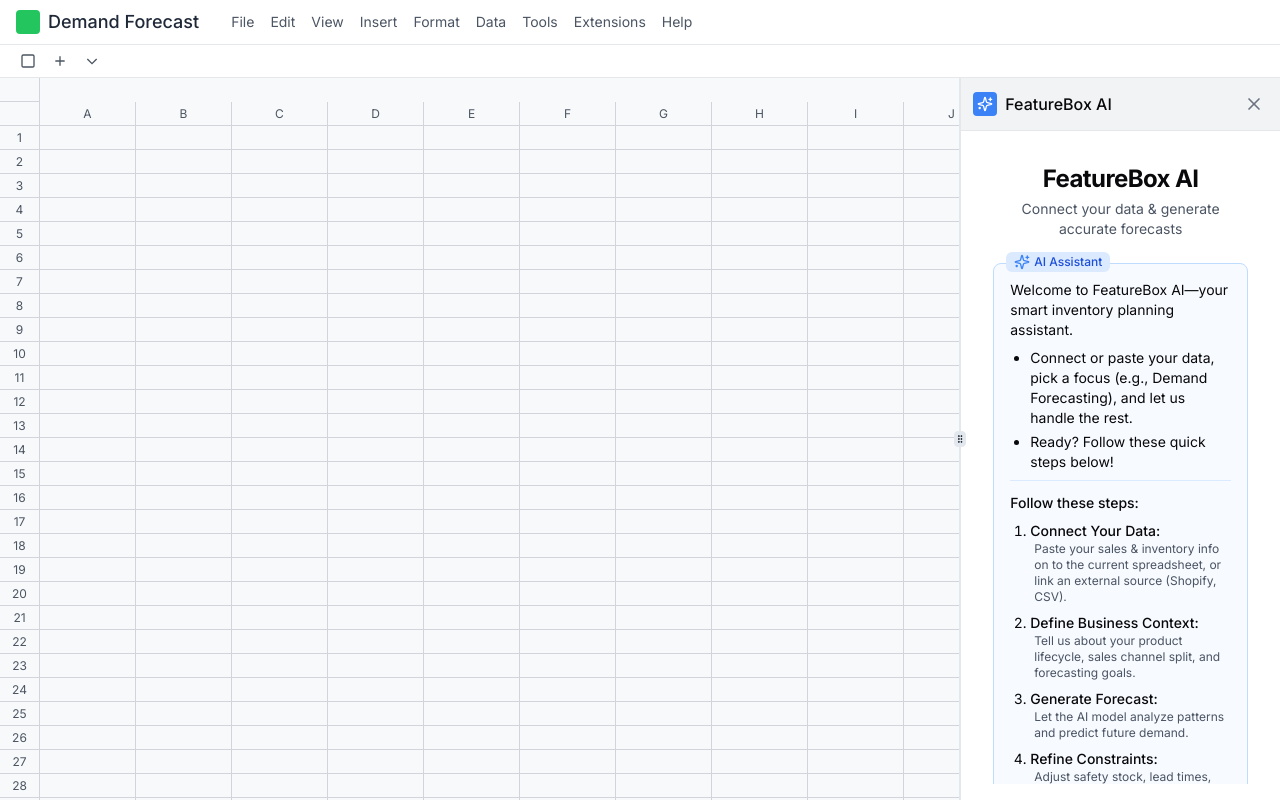
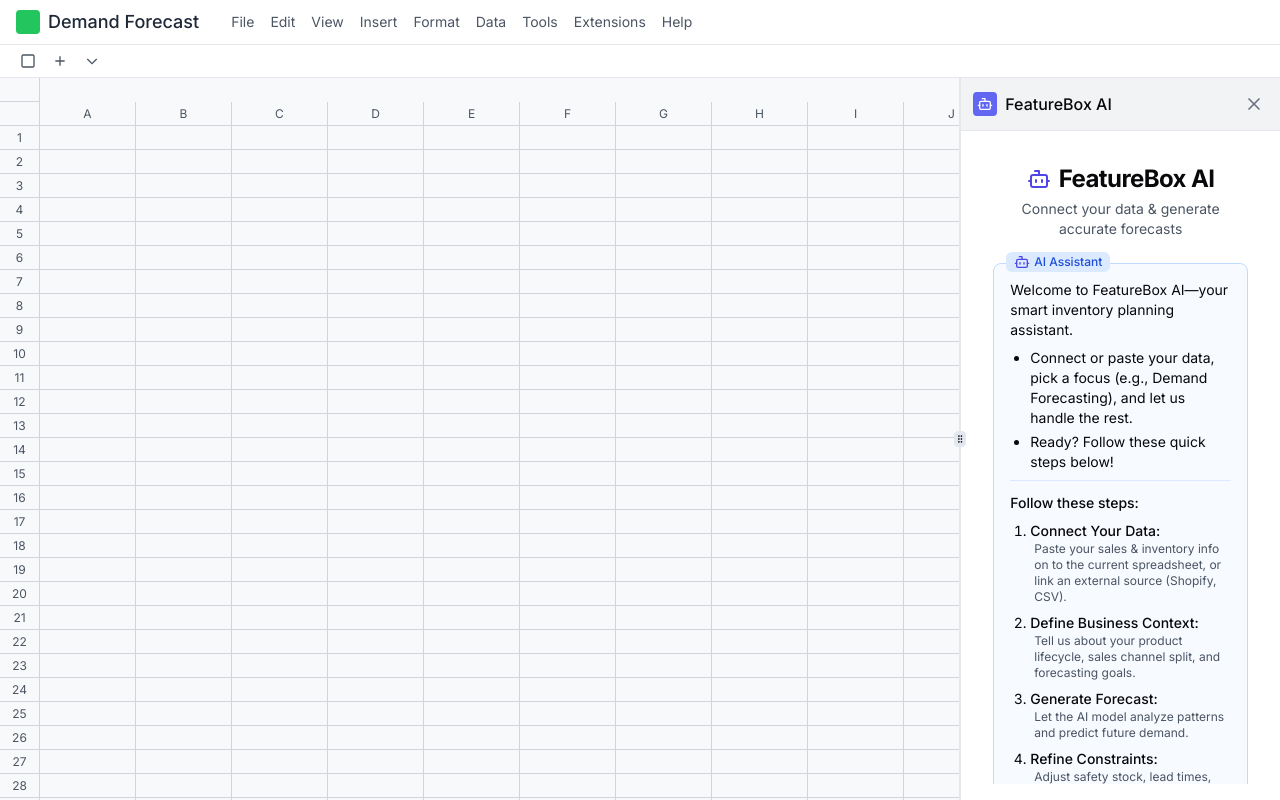
Before and after one commit to saisuprajamalla/demand-dash-creator-83, a React (Vite) app: page / in a window 1280 px wide. Built offline with nearby package versions, Linux system fonts and the light colour scheme.

Commit message:
Use FeatureBox AI icon
Use the FeatureBox AI icon beside the "FeatureBox AI" text.

```diff
--- a/src/components/layout/GoogleSheetsLayout.tsx
+++ b/src/components/layout/GoogleSheetsLayout.tsx
@@ -1,6 +1,6 @@
 
 import React, { ReactNode, useState } from 'react';
-import { Sparkles, X } from 'lucide-react';
+import { Bot, X } from 'lucide-react';
 import { ResizablePanelGroup, ResizablePanel, ResizableHandle } from "@/components/ui/resizable";
 
 interface GoogleSheetsLayoutProps {
@@ -122,8 +122,8 @@ const GoogleSheetsLayout: React.FC<GoogleSheetsLayoutProps> = ({ children }) =>
             <div className="h-full bg-white shadow-lg border-l border-gray-200 flex flex-col overflow-hidden">
               <div className="p-3 bg-[#f1f3f4] border-b border-gray-200 flex items-center justify-between">
                 <div className="flex items-center">
-                  <div className="w-6 h-6 bg-blue-500 rounded mr-2 flex items-center justify-center">
-                    <Sparkles className="w-4 h-4 text-white" />
+                  <div className="w-6 h-6 bg-indigo-500 rounded mr-2 flex items-center justify-center">
+                    <Bot className="w-4 h-4 text-white" />
                   </div>
                   <span className="font-medium">FeatureBox AI</span>
                 </div>
--- a/src/components/ui/AIAnnotation.tsx
+++ b/src/components/ui/AIAnnotation.tsx
@@ -1,6 +1,6 @@
 
 import React, { ReactNode } from 'react';
-import { Sparkles } from 'lucide-react';
+import { Bot } from 'lucide-react';
 import { motion } from 'framer-motion';
 
 interface AIAnnotationProps {
@@ -20,7 +20,7 @@ const AIAnnotation: React.FC<AIAnnotationProps> = ({
       transition={{ duration: 0.3 }}
     >
       <div className="absolute -top-3 left-3 bg-blue-100 px-2 py-0.5 rounded-md flex items-center">
-        <Sparkles className="w-4 h-4 text-blue-500 mr-1" />
+        <Bot className="w-4 h-4 text-indigo-600 mr-1" />
         <span className="text-xs font-medium text-blue-700">{title}</span>
       </div>
       {children}
--- a/src/pages/Index.tsx
+++ b/src/pages/Index.tsx
@@ -2,7 +2,7 @@
 import React from 'react';
 import { motion } from 'framer-motion';
 import { useNavigate } from 'react-router-dom';
-import { BarChart3, LineChart, Beaker, ArrowRight, Sparkles } from 'lucide-react';
+import { BarChart3, LineChart, Beaker, ArrowRight, Bot } from 'lucide-react';
 import GlassMorphCard from '@/components/ui/GlassMorphCard';
 import { staggerContainer, staggerItem } from '@/utils/transitions';
 import { Button } from '@/components/ui/button';
@@ -32,7 +32,10 @@ const Index = () => {
           animate={{ opacity: 1, y: 0 }}
           transition={{ duration: 0.5 }}
         >
-          <h1 className="text-2xl font-bold tracking-tight mb-1">FeatureBox AI</h1>
+          <h1 className="text-2xl font-bold tracking-tight mb-1 flex items-center justify-center">
+            <Bot className="w-6 h-6 text-indigo-600 mr-2" />
+            FeatureBox AI
+          </h1>
           <p className="text-sm text-gray-600">Connect your data & generate accurate forecasts</p>
         </motion.div>
 
```
